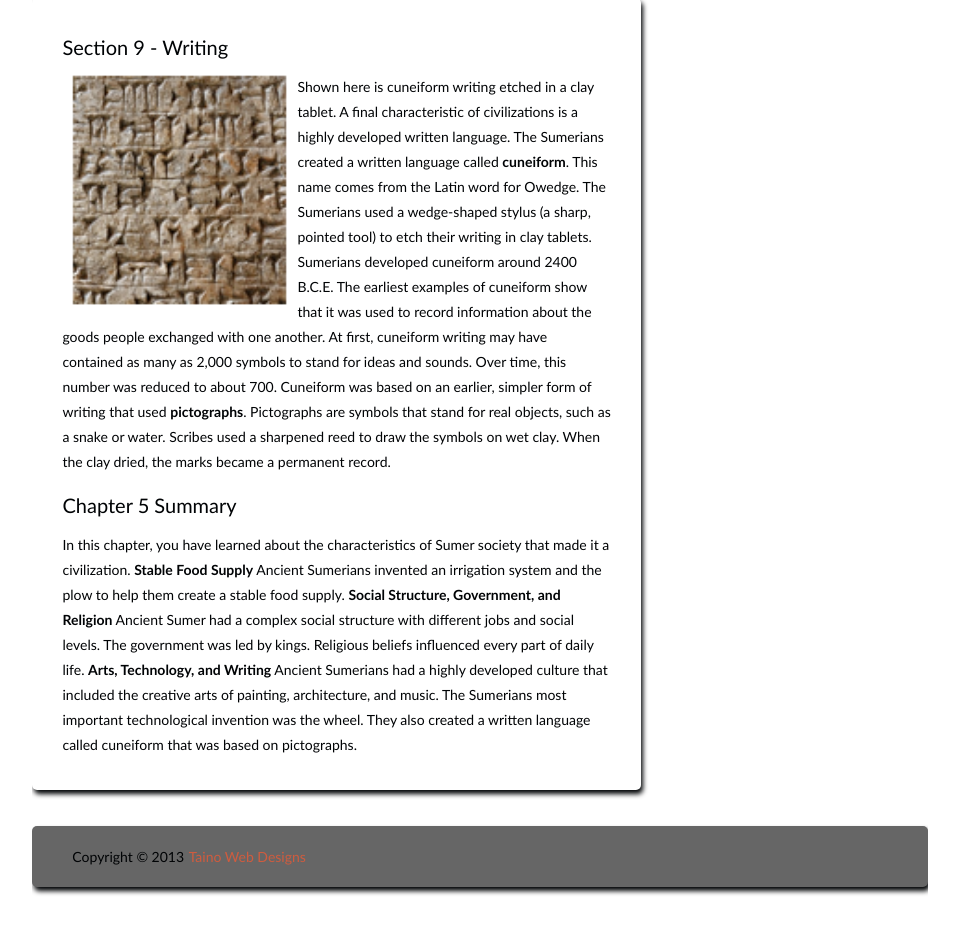
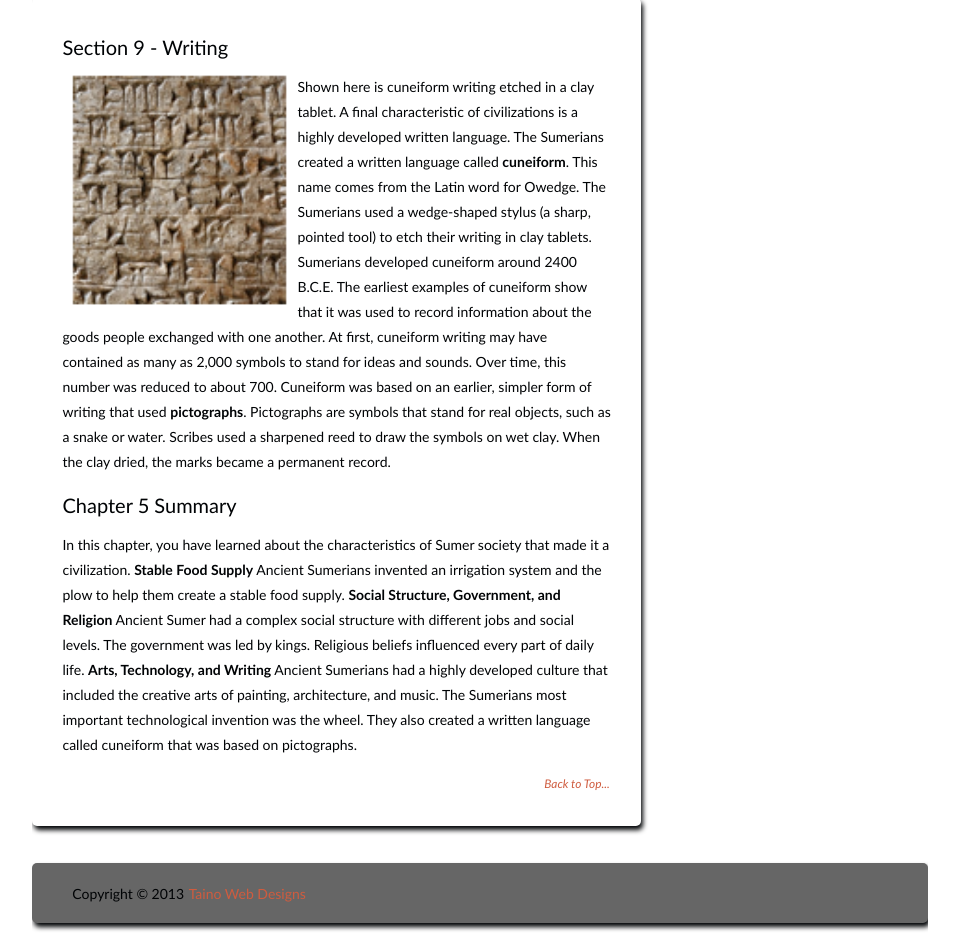
Before and after one commit to Dataino/blackino_news, a plain HTML site: page Chapter_5.htm in a window 1280 px wide. Shown: the part 4685-5626 px from the top of the page, without its empty margins (160-1119 px from the left). Before the commit the page ends 5589 px from the top, so only its background shows below. Drawn offline with Linux system fonts and the light colour scheme.

Commit message:
added back to top link.

```diff
--- a/Chapter_5.htm
+++ b/Chapter_5.htm
@@ -171,6 +171,7 @@ Pictographs are symbols that stand for real objects, such as a snake or water. S
 <h3>Chapter 5 Summary</h3>
 
 <p>In this chapter, you have learned about the characteristics of Sumer society that made it a civilization. <strong>Stable Food Supply</strong> Ancient Sumerians invented an irrigation system and the plow to help them create a stable food supply. <strong>Social Structure, Government, and Religion</strong> Ancient Sumer had a complex social structure with different jobs and social levels. The government was led by kings. Religious beliefs influenced every part of daily life. <strong>Arts, Technology, and Writing</strong> Ancient Sumerians had a highly developed culture that included the creative arts of painting, architecture, and music. The Sumerians most important technological invention was the wheel. They also created a written language called cuneiform that was based on pictographs.</p>
+ <p class= "readmore"><a href= "Chapter_5.htm">Back to Top...</a></p>
 </article>
 
 </div>
```
